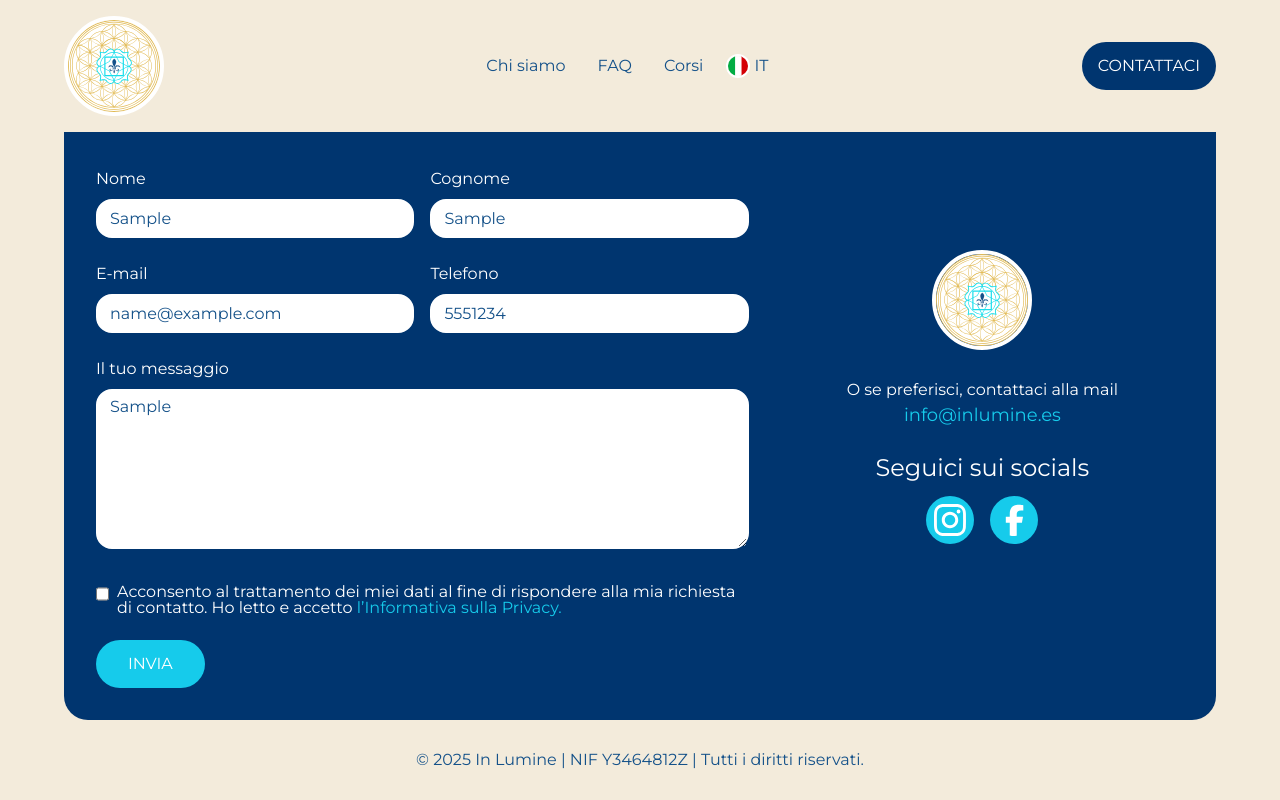
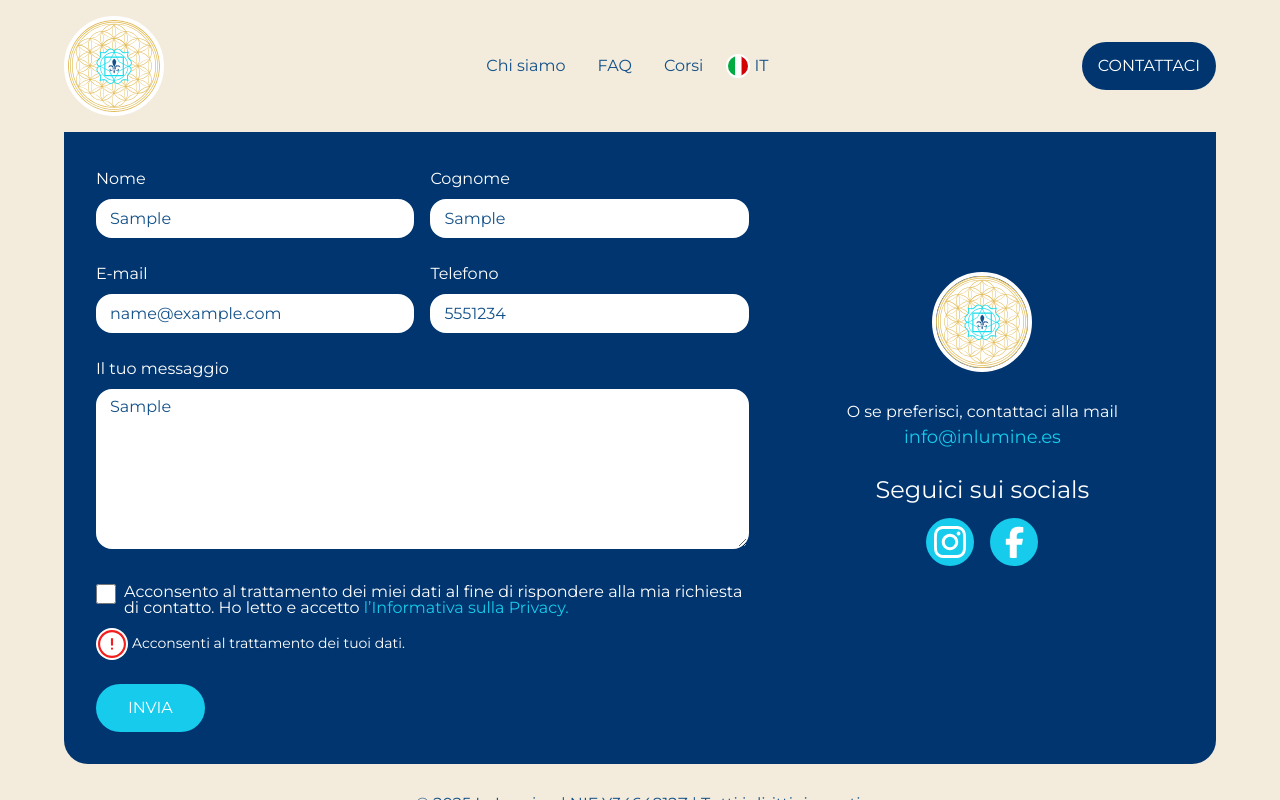
Before and after one commit to MilCipriani/inlumine, a React (Vite) app: page / in a window 1280 px wide. Both pictures are taken after typing "Sample", "Sample", "name@example.com", "5551234", "Sample" into the empty fields and a click on the button "INVIA". Shown: the part 2573-3373 px from the top of the page. Built offline with nearby package versions, Linux system fonts and the light colour scheme.

Commit message:
fixed contact form bug - warning linked to different field

```diff
--- a/src/sections/Contacts.tsx
+++ b/src/sections/Contacts.tsx
@@ -94,15 +94,11 @@ export default function Contacts() {
       <h2 className='text-center whitespace-pre-line mb-8 sm:mb-16'>{t('sections.contacts.h2')}</h2>
 
 
-
-
       <div className="bg-[var(--feather-blue)] rounded-3xl flex flex-col lg:flex-row items-center justify-center p-8 gap-8">
         <div className="flex flex-col gap-4 flex-2 lg:max-w-[60%]">
-          <div className="text-center">
-            <h3 className="text-3xl text-white mb-4">
+            <h3 className="text-center text-3xl text-white mb-4">
               {t('sections.contacts.form.title')}
             </h3>
-          </div>
           {/*action and method here on the form element are fallback options. preventDefaults() in the form submission logic (handleSubmit function) stops them from being used */}
           <form ref={formRef} action="https://api.web3forms.com/submit" method="POST" id="form" className="needs-validation" noValidate>
             <input type="hidden" name="access_key" value="51ade6f0-76e3-497b-9591-262c3d43eaef" />
@@ -156,7 +152,7 @@ export default function Contacts() {
                       placeholder={t('sections.contacts.form.mail.placeholder')}
                       required
                       className="w-full px-3 py-2 placeholder-[var(--text-light)] border-2 border-white bg-white rounded-2xl focus:outline-none focus:ring focus:ring-indigo-100 focus:border-indigo-300"
-                 />
+                />
                 <div className="empty-feedback text-white text-sm mt-2" aria-live='polite'>
                   <ExMark className="inline-block aspect-square mr-1" />
                   {t('sections.contacts.form.mail.warning')}
@@ -177,7 +173,7 @@ export default function Contacts() {
                       id="phone"
                       placeholder={t('sections.contacts.form.phone.placeholder')}
                       className="w-full px-3 py-2 placeholder-[var(--text-light)] border-2 border-white bg-white rounded-2xl focus:outline-none focus:ring focus:ring-indigo-100 focus:border-indigo-300"
-                 />
+                />
               </div>
             </div>
     {/*Message*/}
@@ -198,22 +194,23 @@ export default function Contacts() {
                 <ExMark className="inline-block aspect-square mr-1" />
                 {t('sections.contacts.form.message.warning')}
               </div>
-              <div className='mt-8 w-full flex gap-2 justify-start items-start'>
+
+    {/*Privacy checkbox*/}
+              <div className='flex-wrap mt-8 w-full flex gap-2 justify-start items-start'>
                 <input type="checkbox"
                       name="privacyConsent"
                       id="privacy"
                       required
                       className="accent-green-300 w-5 h-5"
                   />
-                <p className='text-white'>{t('sections.contacts.form.privacy')}<a className='text-[var(--text-highlight)]' href={t('sections.contacts.form.privacyFile')} download>{t('sections.contacts.form.privacyPolicy')}</a></p>
-              </div>
-              <div className="empty-feedback invalid-feedback text-white text-sm mt-1" aria-live='polite'>
-                <ExMark className="inline-block aspect-square mr-1" />
-                {t('sections.contacts.form.privacyMessage')}
+                <p className='flex-1 text-white'>{t('sections.contacts.form.privacy')}<a className='text-[var(--text-highlight)]' href={t('sections.contacts.form.privacyFile')} download>{t('sections.contacts.form.privacyPolicy')}</a></p>
+
+                <div className="w-full empty-feedback invalid-feedback text-white text-sm mt-1" aria-live='polite'>
+                  <ExMark className="inline-block aspect-square mr-1" />
+                  {t('sections.contacts.form.privacyMessage')}
+                </div>
               </div>
             </div>
-
-
 
             <button type="submit"
                     className="uppercase px-8 py-4 text-white bg-[var(--blue-highlight)] rounded-3xl focus:bg-[var(--blue-highlight)] focus:outline-none"
@@ -233,8 +230,6 @@ export default function Contacts() {
             )}
           </form>
         </div>
-
-
 
         <div className='w-full flex flex-col items-center gap-8 flex-1'>
           <Logo className='w-25 h-25 border-4 border-white rounded-full'/>
```
